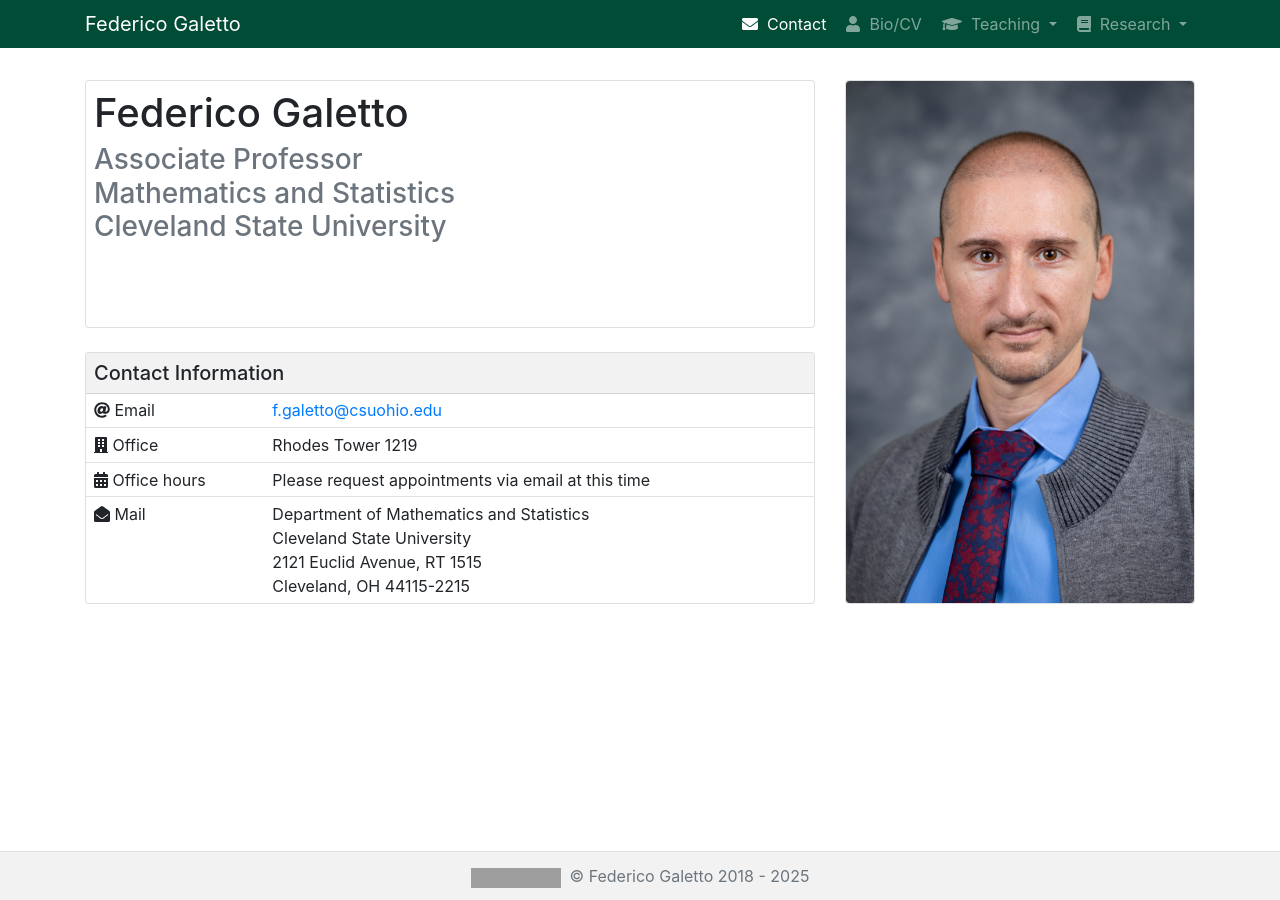
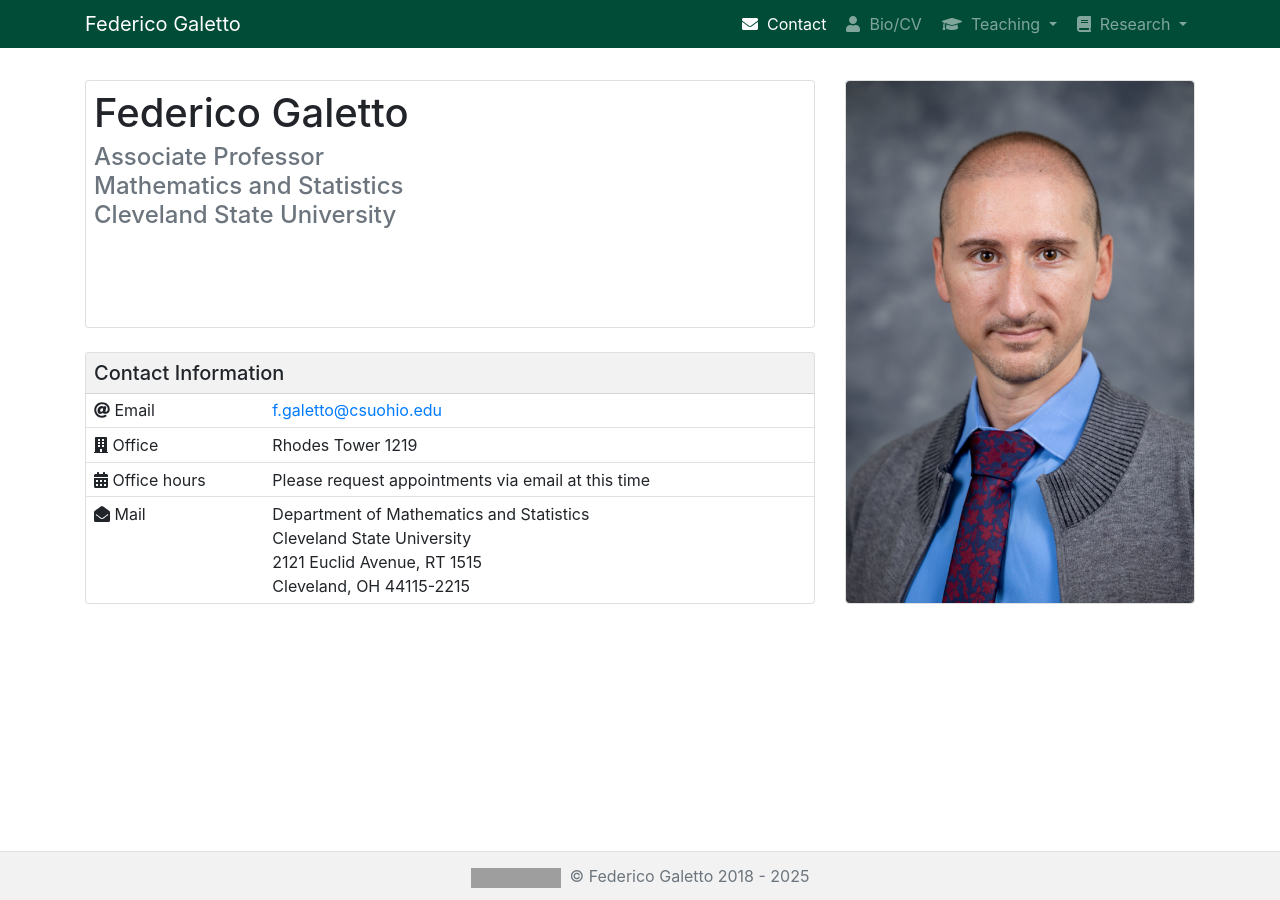
Before and after one commit to galettof/galettof.github.io, a Jekyll site: the page built from index.html, in a window 1280 px wide. Built offline with Jekyll 4.4.1, drawn with Linux system fonts in a browser that asks for light colours; nearby versions of some CDN libraries; grey boxes are pictures that could not be loaded.

Commit message:
h3 to h4 for subtitle in title card

```diff
--- a/index.html
+++ b/index.html
@@ -11,11 +11,11 @@
     <div class="card flex-grow-1">
       <div class="card-body">
 	<h1 class="card-title">Federico Galetto</h1>
-	<h3 class="card-subtitle text-muted">
+	<h4 class="card-subtitle text-muted">
 	  Associate Professor<br>
 	  Mathematics and Statistics<br>
 	  Cleveland State University
-	</h3>
+	</h4>
       </div>
     </div>
 
```
